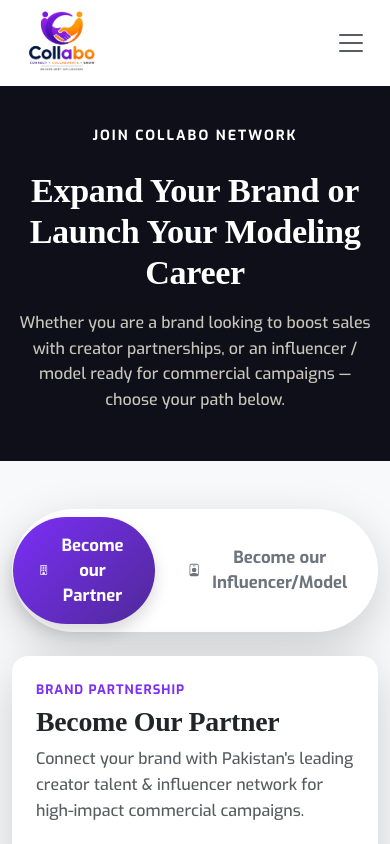
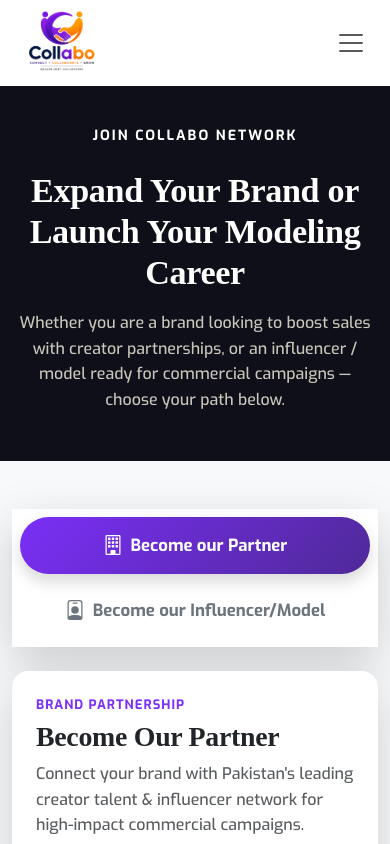
Before and after one commit to eplanettechnologies4-pixel/Collabo, a Next.js app: page /join-us in a window 390 px wide. Shown: the top 844 px of the page. Built offline with nearby package versions, Linux system fonts and the light colour scheme; a web font is replaced by a local one.

Commit message:
css changes

```diff
--- a/app/globals.css
+++ b/app/globals.css
@@ -1756,3 +1756,10 @@
 button.btn.flex-fill.new-custom-btn.rounded-pill.py-3.fw-bold.transition-all.d-flex.align-items-center.justify-content-center.gap-2.text-white.shadow {
     color: white !important;
 }
+
+@media (max-width:768px) {
+.custom-tabs{
+flex-direction: column;
+border-radius: 0 !important;
+}
+}
--- a/app/join-us/JoinUsClient.tsx
+++ b/app/join-us/JoinUsClient.tsx
@@ -63,7 +63,7 @@
           <div className="col-12 col-lg-10 col-xl-9">
             {/* Sleek Tab Switcher Bar */}
             <div
-              className="bg-white rounded-pill p-2 shadow-lg mb-4 d-flex justify-content-center gap-2 max-w-xl mx-auto border mt-5"
+              className="custom-tabs bg-white rounded-pill p-2 shadow-lg mb-4 d-flex justify-content-center gap-2 max-w-xl mx-auto border mt-5"
               style={{ maxWidth: "600px" }}
             >
               <button
```
